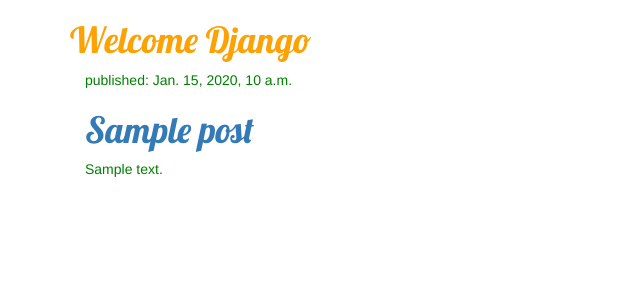
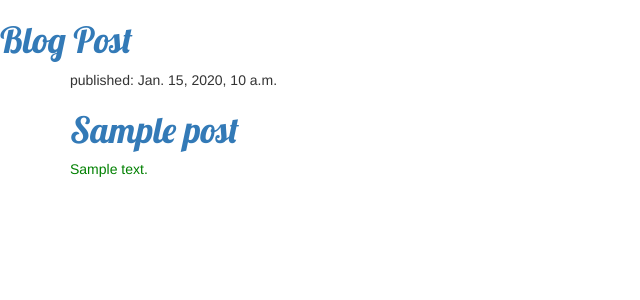
Before and after one commit to djolesub/FirstBlog, a Django app: template blog/templates/blog/post_list.html in a window 1280 px wide. Shown: the top 300 px of the page, without its empty margins (0-640 px from the left). Run offline with Django 3.2, Linux system fonts and the light colour scheme; the template is opened without the code that fills it: values that come from a table or form of the project are taken from there, others are empty; tables that the repository leaves empty hold one stand-in row (values such as "Sample post"); some libraries are stand-ins or nearby versions.

Commit message:
Making template

```diff
--- /dev/null
+++ b/blog/templates/blog/base.html
@@ -0,0 +1,27 @@
+<!DOCTYPE html>
+{% load staticfiles %}
+<html lang="eng">
+<head>
+	<title> Django Exercise </title>
+	<meta charset="utf-8">
+	<link rel="stylesheet" href="//maxcdn.bootstrapcdn.com/bootstrap/3.2.0/css/bootstrap.min.css">
+	<link rel="stylesheet" href="//maxcdn.bootstrapcdn.com/bootstrap/3.2.0/css/bootstrap-theme.min.css">
+	<link rel="stylesheet" href="{% static 'css/blog.css' %}">
+	<link href="http://fonts.googleapis.com/css?family=Lobster&subset=latin,latin-ext" rel="stylesheet" type="text/css">
+</head>
+<body>
+	<div class='page header'>
+		<h1><a href=""> Blog Post</a></h1>
+	</div>
+
+	<div class="content container">
+		<div class="row">
+			<div class="col-md-8">
+				{% block content %}
+				{% endblock %}
+			</div>
+		</div>
+	</div>
+</body>
+
+</html>
--- a/blog/templates/blog/post_list.html
+++ b/blog/templates/blog/post_list.html
@@ -1,35 +1,16 @@
-<!DOCTYPE html>
-{% load staticfiles %}
-<html lang="eng">
-<head>
-	<title> Django Exercise </title>
-	<meta charset="utf-8">
-	<link rel="stylesheet" href="//maxcdn.bootstrapcdn.com/bootstrap/3.2.0/css/bootstrap.min.css">
-	<link rel="stylesheet" href="//maxcdn.bootstrapcdn.com/bootstrap/3.2.0/css/bootstrap-theme.min.css">
-	<link rel="stylesheet" href="{% static 'css/blog.css' %}">
-	<link href="http://fonts.googleapis.com/css?family=Lobster&subset=latin,latin-ext" rel="stylesheet" type="text/css">
-</head>
-<body>
-	<div class="row">
-	<div class="container">
-		<h1> Welcome Django </h1>
-		<div class="col-md-9">
-		{% for post in posts %}
+	{% extends 'blog/base.html' %}
+	{% block content %}
+	{% for post in posts %}
+		<div class="post">
+			<div class="date">
+				published: {{post.published_date}}
+			</div>
 
-			<div >
-				<p>published: {{post.published_date}}</p>
-				<h1><a href="">{{post.title}}</a></h1>
-				<p>{{post.text | linebreaks}}</p>
-			</div>
+			<h1><a href="">{{post.title}}</a></h1>
+			<p>{{post.text | linebreaks}}</p>
+		</div>
 
 
 
 	{% endfor %}
-
-
-		</div>
-	</div>
-	</div>
-
-</body>
-</html>
+	{% endblock %}
```
Also changed, not shown: blog/templates/blog/blog.html (added, +27 -0 lines).
